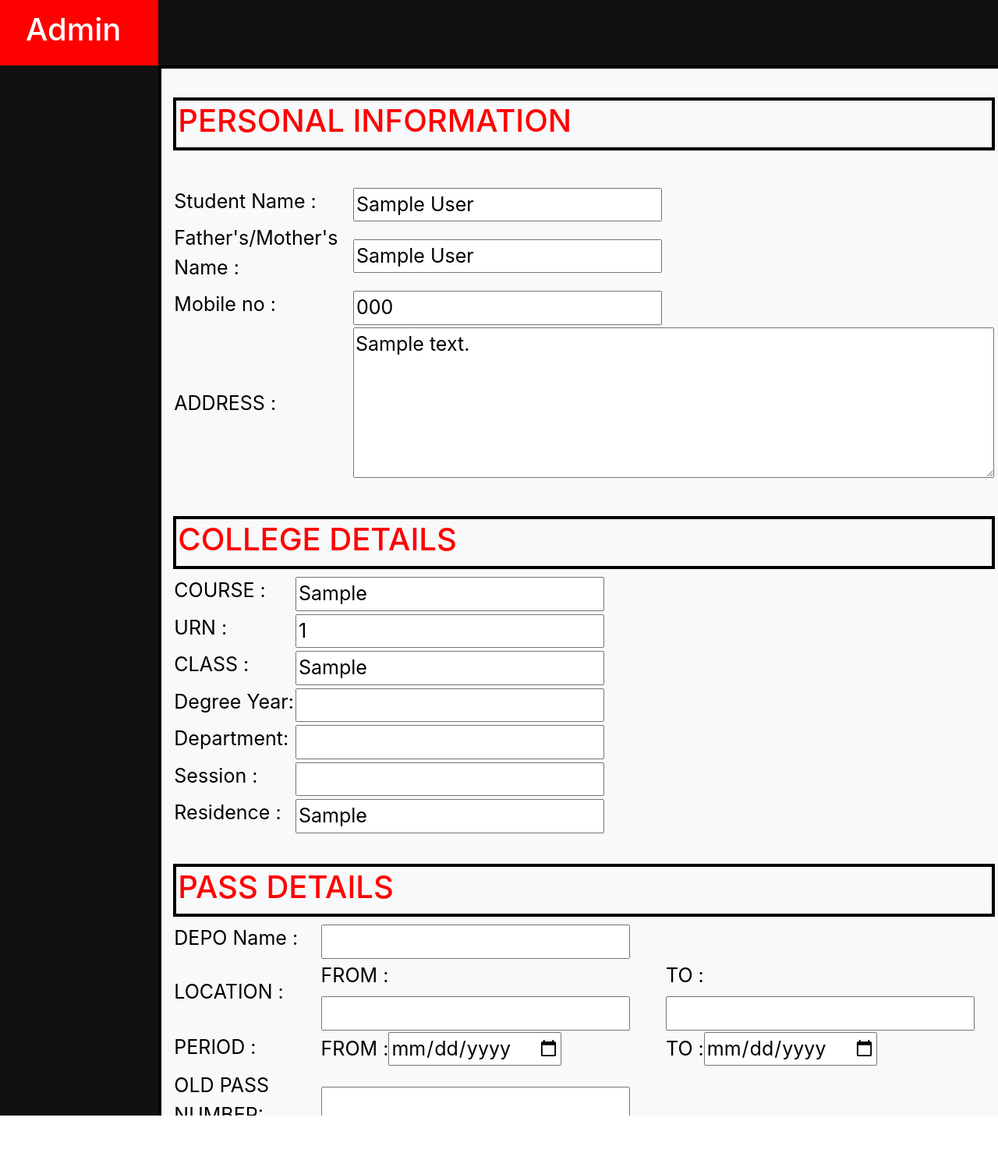
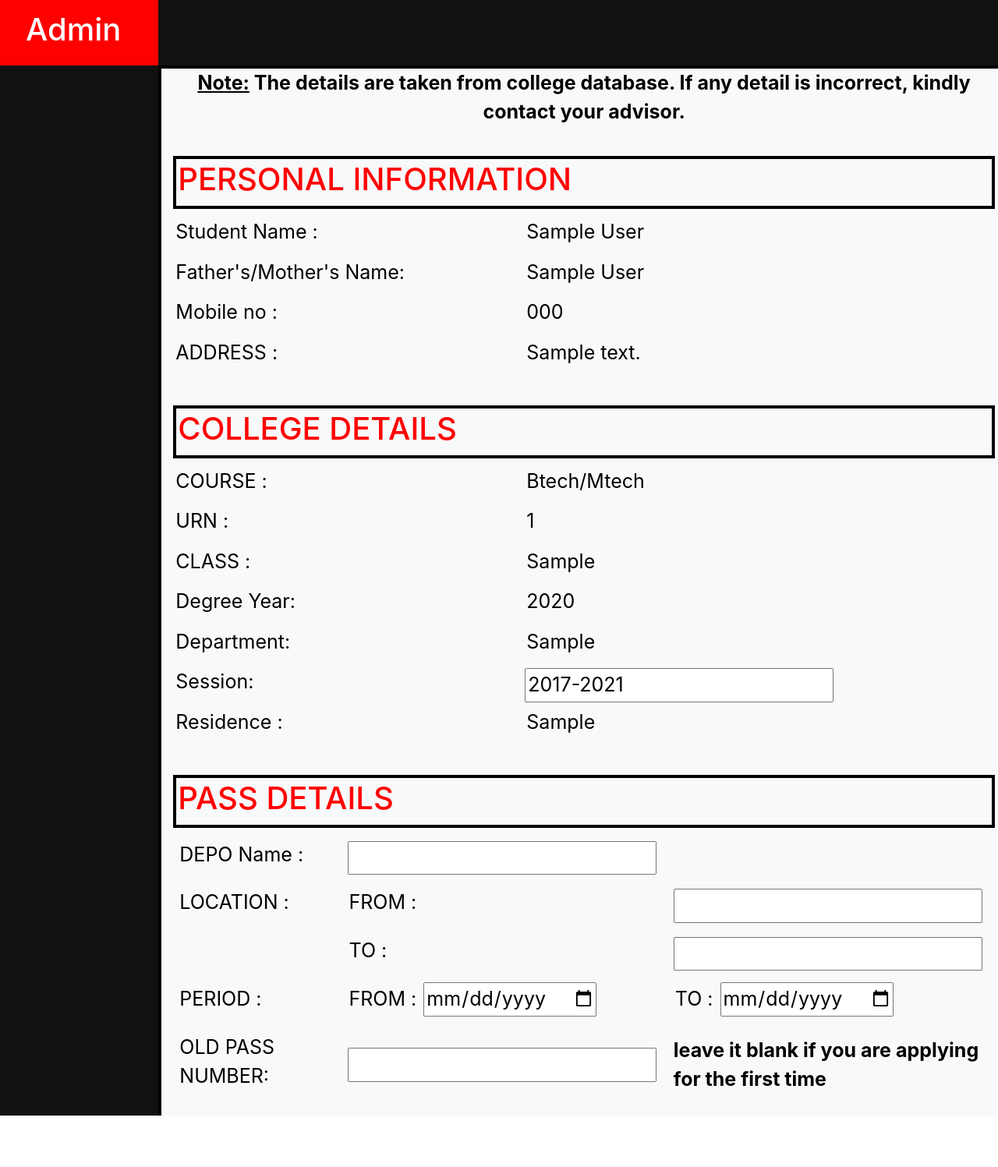
Before and after one commit to RaghuGulati/parivahan-gndec, a Django app: page /apply/bus/paas/1/ in a window 1280 px wide. Shown: the whole page at 78% size. Run offline with Django 3.2, Linux system fonts and the light colour scheme; tables that the repository leaves empty hold one stand-in row (values such as "Sample post"); some libraries are stand-ins or nearby versions.

Commit message:
Added prtc form, model and view to apply for bus pass

```diff
--- a/src/database/models.py
+++ b/src/database/models.py
@@ -50,4 +50,14 @@ class PgBlock(models.Model):
     head_name = models.CharField(max_length=50)
     head_id = models.IntegerField()
 
-#class application_form(models.Model):
+class application_form(models.Model):
+    unique_id = models.CharField(primary_key = True, max_length = 12)
+    urn = models.ForeignKey('Student', on_delete = models.CASCADE)
+    depo_name = models.CharField(max_length = 25)
+    location_from = models.CharField(max_length = 25)
+    location_to = models.CharField(max_length = 25)
+    period_from = models.DateField()
+    period_to = models.DateField()
+    old_pass_no = models.CharField(max_length = 12)
+    level = models.CharField(max_length = 25)
+    status = models.CharField(max_length = 8, default = "Accepted")
--- a/src/database/templates/prtc_form.html
+++ b/src/database/templates/prtc_form.html
@@ -1,6 +1,4 @@
 {% extends 'home.html' %}
-
-
 
 {% block main %}
 <style>
@@ -9,12 +7,30 @@
 		color: red;
 		padding: 2px;
 	}
+
+	label{
+		padding: 2px;
+	}
+	td,th{
+		width:450px;
+	}
+
+	.note{
+		font-size: 25px;
+	}
 </style>
+<div class = "note">
+	<center>
+		<b>
+			<u>Note:</u>
+			The details are taken from college database. If any detail is incorrect, kindly contact your advisor.
+		</b>
+	</center>
+</div>
 
-<form action = '' method = 'POST' style = "font-size: 25px ">
+<form action = '.' method = 'POST' enctype = "multipart/form-data" style = "font-size: 25px">{% csrf_token %}
 		<br>
 		<fieldset>
-		<br>
 			<legend><h1>PERSONAL INFORMATION</h1></legend>
 				<table>
 					<tr>
@@ -22,15 +38,16 @@
 							<label for = 'sname'>Student Name : </label>
 						</td>
 						<td>
-							<input type='text' id='sname' value = "{{ obj.name }}">
+							<label id='sname'> {{ obj.name }} </label>
 						</td>
 					</tr>
 					<tr>
 						<td>
-                        				<label for = 'pname'>Father's/Mother's Name : </label>
+                        	<label for = 'pname'>Father's/Mother's Name:
+                        	</label>
 						</td>
 						<td>
-							<input type='text' id='pname' value = "{{obj.parents_name}}">
+							<label id='pname'> {{obj.parents_name}} </label>
 						</td>
 					</tr>
 					<tr>
@@ -38,7 +55,7 @@
                         	<label for = 'mob'>Mobile no : </label>
                        	</td>
 						<td>
-							<input type='text' id='mob' value = "{{ obj.mobile  }}">
+							<label id='mob'>{{ obj.mobile  }}</label>
                        	</td>
 					</tr>
 					<tr>
@@ -46,7 +63,7 @@
                         	<label for = 'address'>ADDRESS : </label>
 						</td>
 						<td>
-							<textarea rows=5 cols=50 id='address'>{{ obj.Address }}</textarea>
+							<label id='address'>{{ obj.Address }}</label>
 						</td>
 					</tr>
 				</table>
@@ -60,7 +77,7 @@
 						<label for = 'course'>COURSE : </label>
 					</td>
 					<td>
-			                        <input type='text' id='course' value = "{{ obj.branch }}">
+			            <label id='course'> Btech/Mtech </label>
 					</td>
 				</tr>
 				<tr>
@@ -68,7 +85,7 @@
 			            <label for = 'urn'>URN : </label>
 					</td>
 					<td>
-			                        <input type='number' id='urn' value = "{{ obj.urn }}">
+			            <label id='urn'>{{ obj.urn }}</label>
 					</td>
 				</tr>
 				<tr>
@@ -76,7 +93,7 @@
 			           <label for = 'class'>CLASS :  </label>
 					</td>
 					<td>
-			                        <input type='text' id='class' value = "{{ obj.class_calculated}}" >
+			           <label id='class'> {{ obj.class_calculated}}</label>
 					</td>
 				</tr>
 				<tr>
@@ -84,7 +101,7 @@
 			           <label for = 'dergreeyear'>Degree Year: </label>
 					</td>
 					<td>
-			                        <input type='number' id='degreeyear'>
+					   <label id = "dergreeyear"> {{ obj.year }} </label>
 					</td>
 				</tr>
 				<tr>
@@ -92,15 +109,15 @@
 			            <label for = 'dname'>Department: </label>
 					</td>
 					<td>
-			                        <input type='text' id='dname'>
+			            <label id  = "dname"> {{ obj.branch }} </label>
 					</td>
 				</tr>
 				<tr>
 					<td>
-			                        <label for = 'session'>Session :  </label>
+			            <label for = 'session'>Session: </label>
 					</td>
 					<td>
-			                        <input type='text' id='session'>
+			            <input type='text' id='session' value = "2017-2021">
 					</td>
 				</tr>
 				<tr>
@@ -108,7 +125,7 @@
 						<label>Residence :</label>
 					</td>
 					<td>
-                			        <input type='text' id='residence' value = "{{ obj.residence  }}">
+                	    <label id='residence'> {{ obj.residence  }}</label>
                 	</td>
 				</tr>
 			</table>
@@ -116,24 +133,33 @@
 		<br>
 		<fieldset>
 			<legend><h1>PASS DETAILS</h1></legend>
-			<table>
+			<table cellpadding ="6">
 				<tr>
 					<td>
 						<label for = 'depo'>DEPO Name : </label>
 					</td>
 					<td>
-						<input type='text' id='depo'>
+						<input type='text' name='depo'>
 					</td>
 				</tr>
 				<tr>
-					<td>
+					<td style="width: 50px">
 						<label>LOCATION : </label>
 					</td>
 					<td>
-						<label for='from1'>FROM : </label><input type='text' name='from1' id='from1'>
+						<label for='from1'>FROM : </label>
 					</td>
 					<td>
-						<label for ='to1'>TO : </label><input type='text' name='to1' id='to1'>
+						<input type='text' name='loc_from'>
+					</td>
+				</tr>
+				<tr>
+					<td></td>
+					<td>
+						<label for ='to1'>TO : </label>
+					</td>
+					<td>
+						<input type='text' name='loc_to'>
 					</td>
 				</tr>
 				<tr>
@@ -141,10 +167,12 @@
 						<label>PERIOD : </label>
 					</td>
 					<td>
-			                        <label for='from2'>FROM : </label><input type='date' name='from2' id='from2'>
+			            <label for='from2'>FROM : </label>
+			            <input type='date' name='period_from'>
 					</td>
 					<td>
-						<label for ='to2'>TO : </label><input type='date' name='to2' id='to2'>
+						<label for ='to2'>TO : </label>
+						<input type='date' name='period_to'>
 					</td>
 				</tr>
 				<tr>
@@ -152,11 +180,24 @@
 						<label for = 'passno'>OLD PASS NUMBER: </label>
 					</td>
 					<td>
-			                        <input type='number' id='passno'>
+                        <input type='number' name='oldpassno'>
+					</td>
+					<td>
+						<b>
+							leave it blank if you are applying for the first time
+						</b>
 					</td>
 				</tr>
 			</table>
 		</fieldset>
-
+		<br>
+		<center>
+		<button style="background-color:blue; color:white" type = "submit">
+                                Submit
+                        </button>
+                        <button style="background-color:blue; color:white" type = "reset">
+                                Reset
+                        </button>
+                    </center>
 		</form>
 {% endblock %}
--- a/src/database/views.py
+++ b/src/database/views.py
@@ -74,7 +74,29 @@ def add_new_advisor(request):
 
 def prtc_form_application(request, urno):
 	obj = Student.objects.get(urn = urno)
+	paas = application_form()
+
 	template = "prtc_form.html"
+
+	ct = application_form.objects.all().aggregate(Count('unique_id'))
+
+
+	if obj.residence == "Hosteler":
+		return redirect("/")
+
+	else:
+		if request.method == "POST":
+			paas.unique_id = "888" + '{:03}'.format(ct['unique_id__count'])
+			paas.urn = obj
+			paas.depo_name = request.POST.get("depo")
+			paas.location_from = request.POST.get("loc_from")
+			paas.location_to = request.POST.get("loc_to")
+			paas.period_from = request.POST.get("period_from")
+			paas.period_to = request.POST.get("period_to")
+			paas.old_pass_no = request.POST.get("oldpassno")
+			paas.level = "CRT"
+			paas.status = "Accepted"
+			paas.save()
 
 	context = {
 			"obj": obj,
```
Also changed, not shown: src/database/migrations/0003_application_form.py (added), src/database/migrations/0004_auto_20200413_1257.py (added), src/database/migrations/0005_auto_20200413_1400.py (added). Lines whose indentation alone changed are shown as unchanged.
